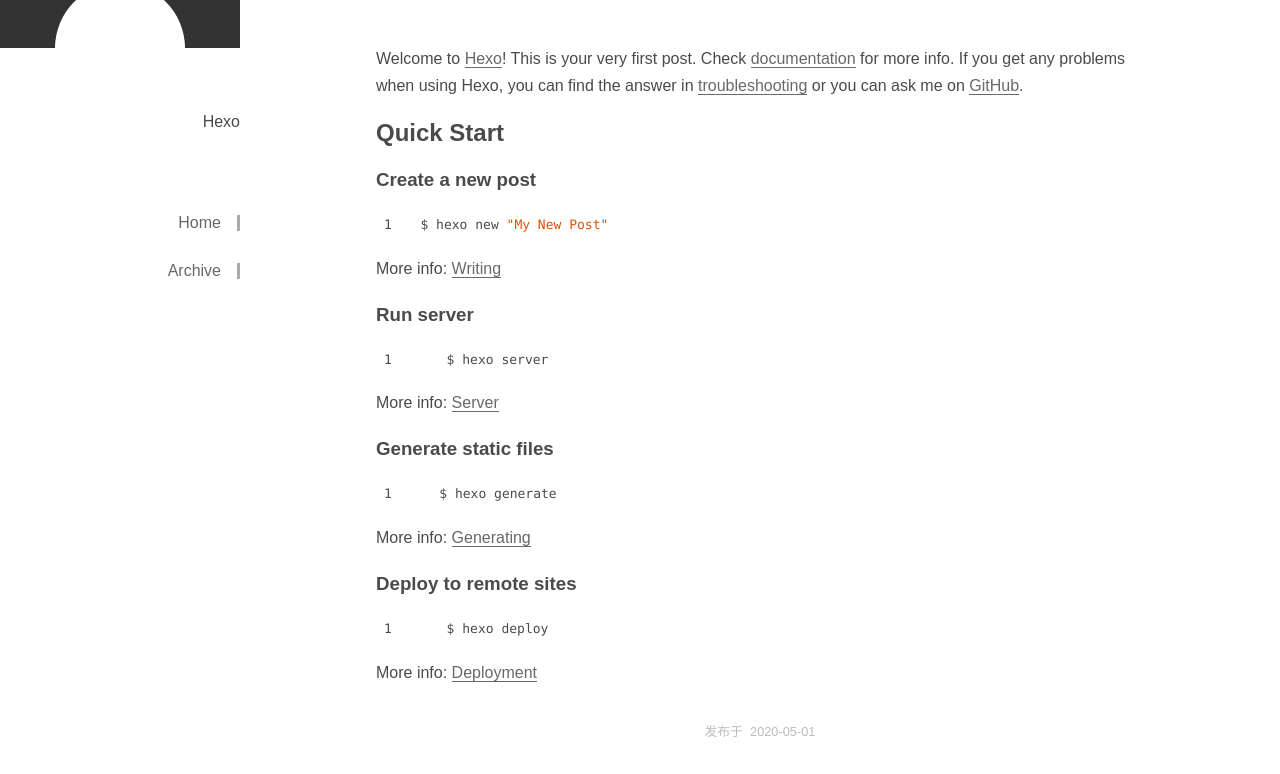
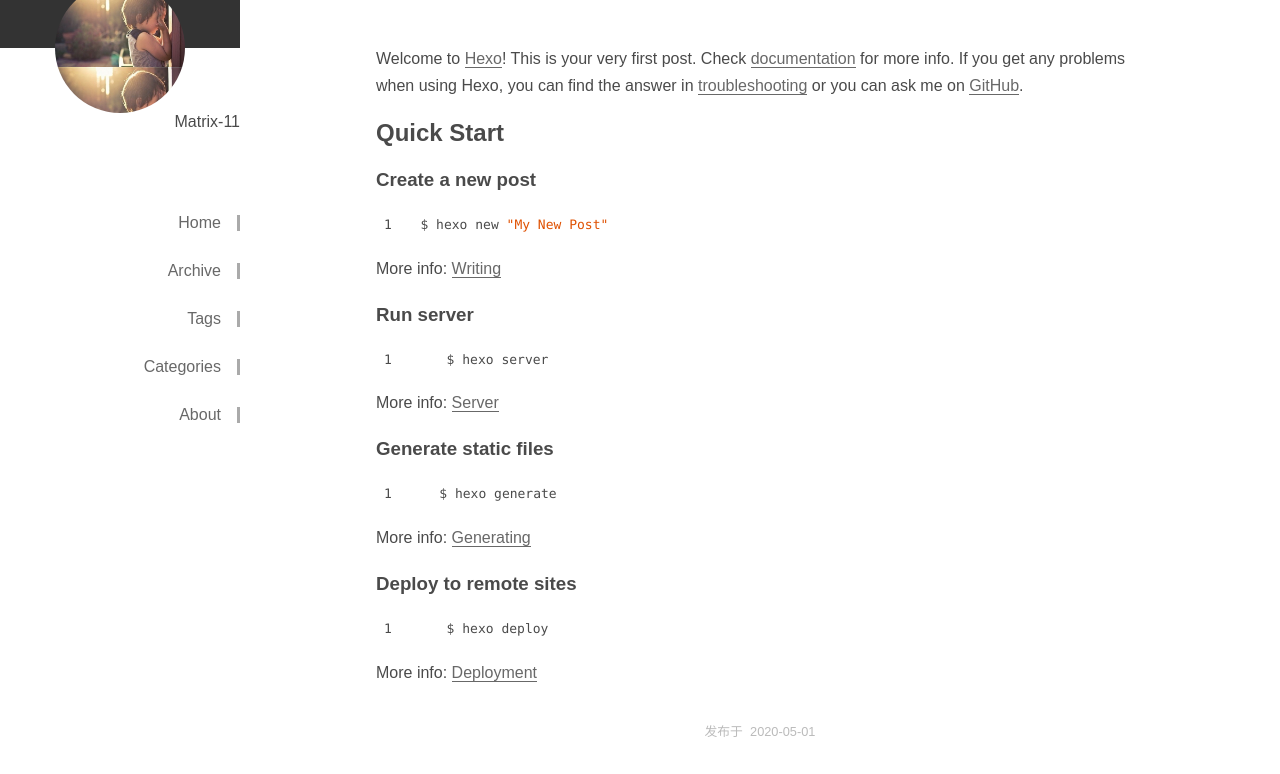
Before and after one commit to chenjunkai2018/chenjunkai2018.github.io, a plain HTML site: page 2020/05/01/hello-world/index.html in a window 1280 px wide. Shown: the part 132-906 px from the top of the page. Drawn offline with Linux system fonts and the light colour scheme; a small style sheet from the web is missing.

Commit message:
Site updated: 2020-05-01 21:10:53

```diff
--- a/2020/05/01/hello-world/index.html
+++ b/2020/05/01/hello-world/index.html
@@ -4,7 +4,7 @@
   <meta charset="UTF-8">
   <meta name="viewport" content="width=device-width, initial-scale=1.0">
   <meta http-equiv="X-UA-Compatible" content="ie=edge">
-  <title>Hello World | Hexo</title>
+  <title>Hello World | Matrix-11</title>
 
 
 
@@ -21,11 +21,11 @@
 <div class="Shell">
     <aside class='SideBar'>
     <section class='avatar' style="background-image: url()">
-        <div class='av-pic' style="background-image: url()">
+        <div class='av-pic' style="background-image: url(/assets/head.jpg)">
         </div>
     </section>
     <section class='menu'>
-        <div>Hexo</div>
+        <div>Matrix-11</div>
 
         <ul>
 
@@ -35,6 +35,18 @@
 
             <a href="/archives/" class="Btn">
               <li>Archive</li>
+            </a>
+
+            <a href="/tags/" class="Btn">
+              <li>Tags</li>
+            </a>
+
+            <a href="/categories/" class="Btn">
+              <li>Categories</li>
+            </a>
+
+            <a href="/about/" class="Btn">
+              <li>About</li>
             </a>
 
         </ul>
```
Also changed, not shown: archives/2020/05/index.html (+15 -3 lines), archives/2020/index.html (+15 -3 lines), archives/index.html (+15 -3 lines), index.html (+15 -3 lines), assets/head.jpg (added).
